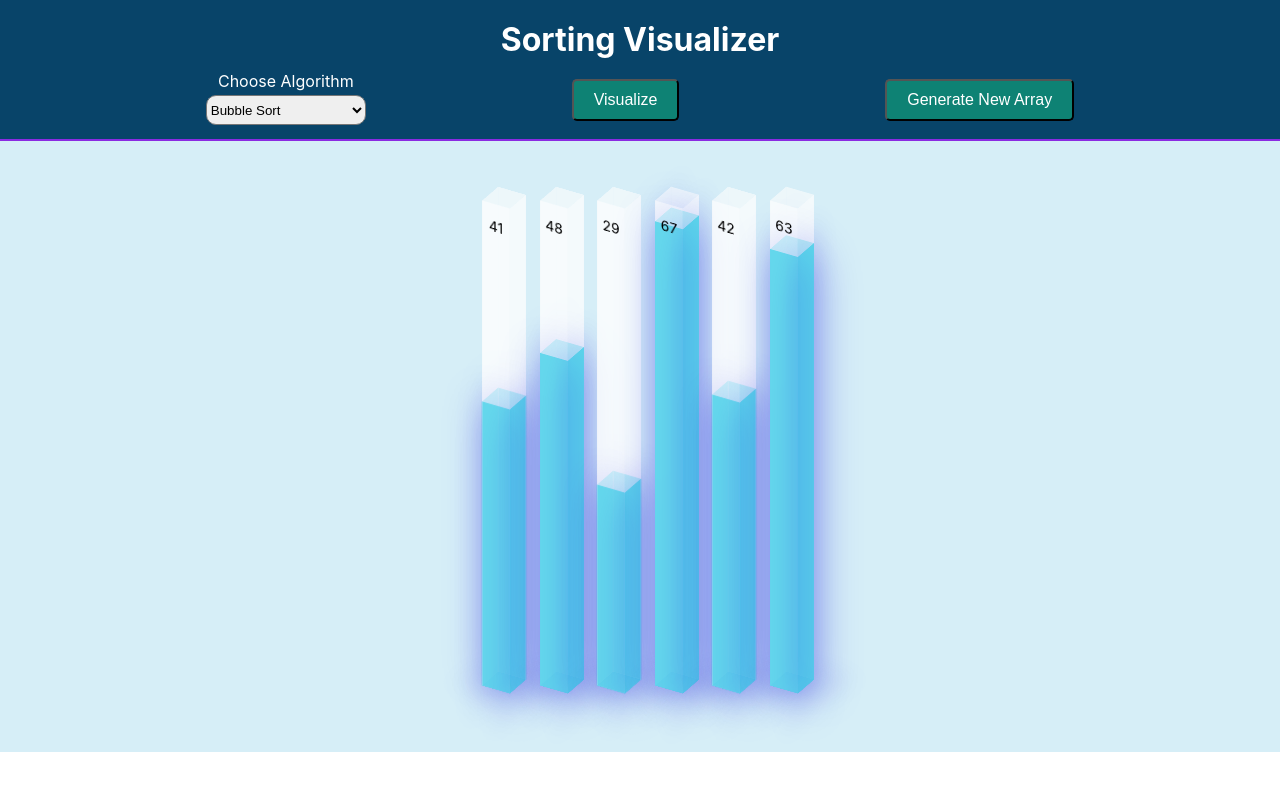
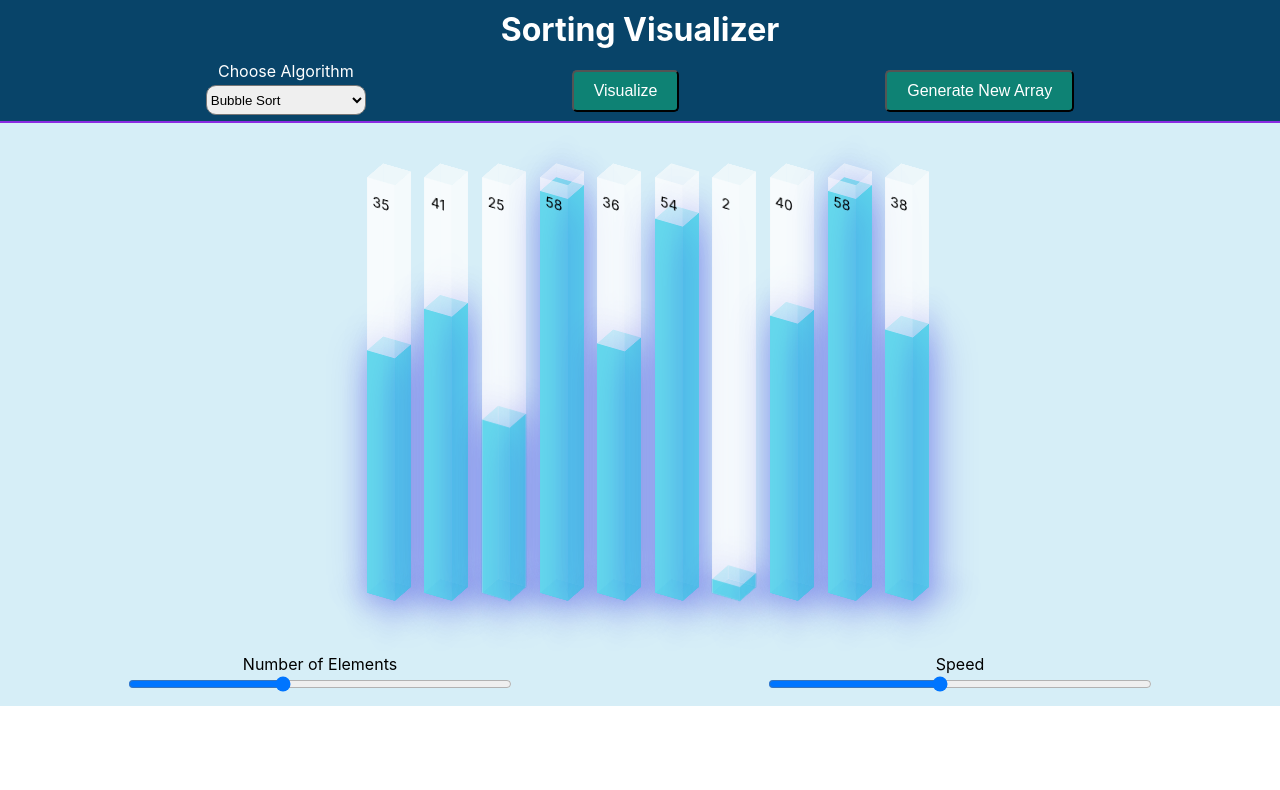
Before and after one commit to EricBryann/sorting_visualizer, a React (Create React App) app: page / in a window 1280 px wide. Shown: the top 790 px of the page. Built offline with nearby package versions, Linux system fonts and the light colour scheme.

Commit message:
refactor code

```diff
--- a/src/App.js
+++ b/src/App.js
@@ -1,71 +1,21 @@
-import React, { useState, useEffect } from "react";
+import React from "react";
 import Bar from "./components/bar/Bar";
 import Header from "./components/header/Header";
-import bubbleSort from "./algorithms/bubble-sort/bubbleSort";
-import selectionSort from "./algorithms/selection-sort/selectionSort";
-import insertionSort from "./algorithms/insertion-sort/insertionSort";
-import mergeSort from "./algorithms/merge-sort/mergeSort";
-import quickSort from "./algorithms/quick-sort/quickSort";
-import { removeAllSortedBarColors } from "./shared/barColors";
+import Slider from "./components/slider/slider";
+import useSortingAlgorithm from "./useSortingAlgorithm";
 
 function App() {
-  const [algoChoice, setAlgoChoice] = useState("bubbleSort");
-  const [arrayValues, setArrayValues] = useState([]);
-  const [isRunning, setIsRunning] = useState(false);
-  const [arrayLength, setArrayLength] = useState(6);
-
-  useEffect(() => {
-    removeAllSortedBarColors(arrayValues.length);
-    const array = [];
-    for (let i = 0; i < arrayLength; i++) {
-      array.push(Math.floor(Math.random() * 71));
-    }
-    setArrayValues(array);
-  }, [algoChoice]);
-
-  const visualizeAlgo = async () => {
-    if (isRunning) return;
-    switch (algoChoice) {
-      case "bubbleSort":
-        setIsRunning(true);
-        await bubbleSort(arrayValues, setArrayValues);
-        setIsRunning(false);
-        break;
-      case "selectionSort":
-        setIsRunning(true);
-        await selectionSort(arrayValues, setArrayValues);
-        setIsRunning(false);
-        break;
-      case "insertionSort":
-        setIsRunning(true);
-        await insertionSort(arrayValues, setArrayValues);
-        setIsRunning(false);
-        break;
-      case "mergeSort":
-        setIsRunning(true);
-        await mergeSort(arrayValues, setArrayValues);
-        setIsRunning(false);
-        break;
-      case "quickSort":
-        setIsRunning(true);
-        await quickSort(arrayValues, setArrayValues);
-        setIsRunning(false);
-        break;
-      default:
-        return;
-    }
-  };
-
-  const generateNewArray = () => {
-    if (isRunning) return;
-    removeAllSortedBarColors(arrayValues.length);
-    const array = [];
-    for (let i = 0; i < arrayLength; i++) {
-      array.push(Math.floor(Math.random() * 71));
-    }
-    setArrayValues(array);
-  };
-
+  const {
+    setAlgoChoice,
+    visualizeAlgo,
+    generateNewArray,
+    arrayLength,
+    arrayValues,
+    setArrayLength,
+    speed,
+    setSpeed,
+    isRunning,
+  } = useSortingAlgorithm();
   return (
     <div className="App">
       <Header
@@ -73,7 +23,16 @@ function App() {
         visualizeAlgo={visualizeAlgo}
         generateNewArray={generateNewArray}
       />
-      <Bar values={arrayValues} />
+      <div style={{ backgroundColor: "rgb(214, 238, 247)" }}>
+        <Bar values={arrayValues} />
+        <Slider
+          arrayLength={arrayLength}
+          setArrayLength={setArrayLength}
+          speed={speed}
+          setSpeed={setSpeed}
+          isRunning={isRunning}
+        />
+      </div>
     </div>
   );
 }
--- a/src/algorithms/bubble-sort/bubbleSort.js
+++ b/src/algorithms/bubble-sort/bubbleSort.js
@@ -8,7 +8,8 @@ import {
 import { delay } from "../../shared/delay";
 import { swap } from "../../shared/swap";
 
-export default async function bubbleSort(arrayValues, setArrayValues) {
+export default async function bubbleSort(arrayValues, setArrayValues, speed) {
+  const time = Math.floor(2000 / speed);
   removeAllSortedBarColors(arrayValues.length);
   let temp = new Array(...arrayValues);
   let change = false;
@@ -24,7 +25,7 @@ export default async function bubbleSort(arrayValues, setArrayValues) {
         await setArrayValues(temp);
       }
 
-      await delay(200);
+      await delay(time);
       removeVisitingColor(j);
       removeVisitingColor(j + 1);
     }
--- a/src/algorithms/insertion-sort/insertionSort.js
+++ b/src/algorithms/insertion-sort/insertionSort.js
@@ -6,24 +6,29 @@ import {
 } from "../../shared/barColors";
 import { delay } from "../../shared/delay";
 
-export default async function insertionSort(arrayValues, setArrayValues) {
+export default async function insertionSort(
+  arrayValues,
+  setArrayValues,
+  speed
+) {
+  const time = Math.floor(2000 / speed);
   removeAllSortedBarColors(arrayValues.length);
   let temp = new Array(...arrayValues);
   for (let i = 1; i < arrayValues.length; i++) {
     let j = i;
     const current = temp[i];
     addVisitingColor(i);
-    await delay(300);
+    await delay(time);
     while (j > 0 && current < temp[j - 1]) {
       addVisitingColor(j);
-      await delay(300);
+      await delay(time);
       temp[j] = temp[j - 1];
       temp = new Array(...temp);
       setArrayValues(temp);
-      await delay(300);
+      await delay(time);
       if (j !== i) {
         removeVisitingColor(j);
-        await delay(300);
+        await delay(time);
       }
       j--;
     }
@@ -31,7 +36,7 @@ export default async function insertionSort(arrayValues, setArrayValues) {
     temp[j] = current;
     temp = new Array(...temp);
     setArrayValues(temp);
-    await delay(300);
+    await delay(time);
     removeVisitingColor(i);
   }
 
--- a/src/algorithms/merge-sort/mergeSort.js
+++ b/src/algorithms/merge-sort/mergeSort.js
@@ -6,7 +6,7 @@ import {
 } from "../../shared/barColors";
 import { delay } from "../../shared/delay";
 
-const merge = async (array, start, mid, end, setArrayValues) => {
+const merge = async (array, start, mid, end, setArrayValues, time) => {
   let temp = [];
   let i = start;
   let j = mid + 1;
@@ -35,26 +35,27 @@ const merge = async (array, start, mid, end, setArrayValues) => {
     array[i] = temp[i - start];
     const temp2 = new Array(...array);
     setArrayValues(temp2);
-    await delay(200);
+    await delay(time);
   }
   for (let i = start; i <= end; i++) {
     removeVisitingColor(i);
   }
 };
 
-const mergeSortHelper = async (array, start, end, setArrayValues) => {
+const mergeSortHelper = async (array, start, end, setArrayValues, time) => {
   if (start >= end) return;
   const mid = Math.floor((start + end) / 2);
-  await mergeSortHelper(array, start, mid, setArrayValues);
+  await mergeSortHelper(array, start, mid, setArrayValues, time);
 
-  await mergeSortHelper(array, mid + 1, end, setArrayValues);
+  await mergeSortHelper(array, mid + 1, end, setArrayValues, time);
 
-  await merge(array, start, mid, end, setArrayValues);
+  await merge(array, start, mid, end, setArrayValues, time);
 };
 
-export default async function mergeSort(arrayValues, setArrayValues) {
+export default async function mergeSort(arrayValues, setArrayValues, speed) {
+  const time = Math.floor(2000 / speed);
   removeAllSortedBarColors(arrayValues.length);
   let arr = new Array(...arrayValues);
-  await mergeSortHelper(arr, 0, arr.length - 1, setArrayValues);
+  await mergeSortHelper(arr, 0, arr.length - 1, setArrayValues, time);
   addAllSortedBarColors(arrayValues.length);
 }
--- a/src/algorithms/quick-sort/quickSort.js
+++ b/src/algorithms/quick-sort/quickSort.js
@@ -7,7 +7,7 @@ import {
 import { delay } from "../../shared/delay";
 import { swap } from "../../shared/swap";
 
-const helper = async (array, start, end, setArrayValues) => {
+const helper = async (array, start, end, setArrayValues, time) => {
   if (start > end) return;
   let pivot = start;
   let left = start + 1;
@@ -17,7 +17,7 @@ const helper = async (array, start, end, setArrayValues) => {
   while (right >= left) {
     addVisitingColor(left);
     addVisitingColor(right);
-    await delay(200);
+    await delay(time);
     if (array[left] > array[pivot] && array[right] < array[pivot]) {
       swap(array, left, right);
       const temp = new Array(...array);
@@ -28,13 +28,13 @@ const helper = async (array, start, end, setArrayValues) => {
       removeVisitingColor(left);
       left++;
       if (left < array.length) addVisitingColor(left);
-      await delay(200);
+      await delay(time);
     }
     if (array[right] >= array[pivot]) {
       removeVisitingColor(right);
       right--;
       if (right > 0) addVisitingColor(right);
-      await delay(200);
+      await delay(time);
     }
 
     if (left < array.length) removeVisitingColor(left);
@@ -46,15 +46,16 @@ const helper = async (array, start, end, setArrayValues) => {
   addSortedBarColor(right);
   setArrayValues(temp);
   removeVisitingColor(pivot);
-  await delay(200);
+  await delay(time);
 
   await helper(array, start, right - 1, setArrayValues);
   await helper(array, right + 1, end, setArrayValues);
 };
 
-export default async function quickSort(arrayValues, setArrayValues) {
+export default async function quickSort(arrayValues, setArrayValues, speed) {
+  const time = Math.floor(2000 / speed);
   removeAllSortedBarColors(arrayValues.length);
   const temp = new Array(...arrayValues);
-  await helper(temp, 0, arrayValues.length - 1, setArrayValues);
+  await helper(temp, 0, arrayValues.length - 1, setArrayValues, time);
   setArrayValues(temp);
 }
--- a/src/algorithms/selection-sort/selectionSort.js
+++ b/src/algorithms/selection-sort/selectionSort.js
@@ -7,7 +7,12 @@ import {
 import { delay } from "../../shared/delay";
 import { swap } from "../../shared/swap";
 
-export default async function selectionSort(arrayValues, setArrayValues) {
+export default async function selectionSort(
+  arrayValues,
+  setArrayValues,
+  speed
+) {
+  const time = Math.floor(2000 / speed);
   removeAllSortedBarColors(arrayValues.length);
   let temp = new Array(...arrayValues);
   for (let i = temp.length - 1; i >= 0; i--) {
@@ -22,7 +27,7 @@ export default async function selectionSort(arrayValues, setArrayValues) {
         await setArrayValues(temp);
       }
 
-      await delay(200);
+      await delay(time);
       removeVisitingColor(j);
     }
     swap(temp, i, max);
--- a/src/components/bar/Bar.css
+++ b/src/components/bar/Bar.css
@@ -3,12 +3,11 @@
   display: flex;
   justify-content: center;
   align-items: center;
-  background-color: rgb(214, 238, 247);
 }
 
 .bar {
   width: 2.5vw;
-  height: 70vh;
+  height: 60vh;
   margin: 2% 1%;
   transform-style: preserve-3d;
   transform: rotateX(-30deg) rotateY(-30deg);
@@ -46,7 +45,7 @@
 .bottom {
   height: 2.5vw;
   transform-origin: top;
-  transform: translateY(70vh) rotateX(-90deg);
+  transform: translateY(60vh) rotateX(-90deg);
   background-color: rgba(0, 191, 225, 0.5);
   box-shadow: 5px 5px 50px 5px rgba(0, 4, 225, 0.2);
   transition: 0.3s;
--- a/src/components/bar/Bar.jsx
+++ b/src/components/bar/Bar.jsx
@@ -13,7 +13,7 @@ export default function Bar({ values }) {
               className={`color-bar add-color-${i}`}
               style={{
                 height: `${value}vh`,
-                transform: `translateY(${70 - value}vh)`,
+                transform: `translateY(${60 - value}vh)`,
               }}
             ></div>
           </div>
@@ -22,7 +22,7 @@ export default function Bar({ values }) {
               className={`color-bar add-color-${i}`}
               style={{
                 height: `${value}vh`,
-                transform: `translateY(${70 - value}vh)`,
+                transform: `translateY(${60 - value}vh)`,
               }}
             ></div>
           </div>
@@ -31,7 +31,7 @@ export default function Bar({ values }) {
               className={`color-bar add-color-${i}`}
               style={{
                 height: `${value}vh`,
-                transform: `translateY(${70 - value}vh)`,
+                transform: `translateY(${60 - value}vh)`,
               }}
             ></div>
           </div>
@@ -40,7 +40,7 @@ export default function Bar({ values }) {
               className={`color-bar add-color-${i}`}
               style={{
                 height: `${value}vh`,
-                transform: `translateY(${70 - value}vh)`,
+                transform: `translateY(${60 - value}vh)`,
               }}
             ></div>
           </div>
--- a/src/components/header/Header.css
+++ b/src/components/header/Header.css
@@ -1,7 +1,6 @@
 .header-class {
   background-color: rgb(8, 68, 105);
   display: grid;
-  padding: 10px 0;
   border-bottom: 2px solid blueviolet;
 }
 .button-class {
@@ -25,7 +24,7 @@
   justify-content: center;
   flex-direction: column;
   align-items: center;
-  margin-bottom: 4px;
+  margin-bottom: 6px;
 }
 
 .algo-label {
@@ -38,3 +37,21 @@
   height: 30px;
   border-radius: 10px;
 }
+
+.slider {
+  display: flex;
+  justify-content: center;
+  width: 30vw;
+}
+
+.slider-class {
+  display: flex;
+  justify-content: space-around;
+  padding-bottom: 12px;
+}
+
+.slider-container {
+  display: flex;
+  flex-direction: column;
+  align-items: center;
+}
--- /dev/null
+++ b/src/components/slider/slider.jsx
@@ -0,0 +1,43 @@
+import React from "react";
+
+export default function Slider({
+  arrayLength,
+  setArrayLength,
+  speed,
+  setSpeed,
+  isRunning,
+}) {
+  return (
+    <div className="slider-class">
+      <div className="slider-container">
+        <label>Number of Elements</label>
+        <input
+          type="range"
+          min="2"
+          max="22"
+          value={arrayLength}
+          onChange={(e) => {
+            if (isRunning) return;
+            setArrayLength(e.target.value);
+          }}
+          className="slider"
+        />
+      </div>
+
+      <div className="slider-container">
+        <label>Speed</label>
+        <input
+          type="range"
+          min="1"
+          max="10"
+          value={speed}
+          onChange={(e) => {
+            if (isRunning) return;
+            setSpeed(e.target.value);
+          }}
+          className="slider"
+        />
+      </div>
+    </div>
+  );
+}
--- /dev/null
+++ b/src/useSortingAlgorithm.js
@@ -0,0 +1,78 @@
+import React, { useState, useEffect } from "react";
+import bubbleSort from "./algorithms/bubble-sort/bubbleSort";
+import selectionSort from "./algorithms/selection-sort/selectionSort";
+import insertionSort from "./algorithms/insertion-sort/insertionSort";
+import mergeSort from "./algorithms/merge-sort/mergeSort";
+import quickSort from "./algorithms/quick-sort/quickSort";
+import { removeAllSortedBarColors } from "./shared/barColors";
+
+export default function useSortingAlgorithm() {
+  const [algoChoice, setAlgoChoice] = useState("bubbleSort");
+  const [arrayValues, setArrayValues] = useState([]);
+  const [isRunning, setIsRunning] = useState(false);
+  const [arrayLength, setArrayLength] = useState(10);
+  const [speed, setSpeed] = useState(5);
+
+  useEffect(() => {
+    removeAllSortedBarColors(arrayValues.length);
+    const array = [];
+    for (let i = 0; i < arrayLength; i++) {
+      array.push(Math.floor(Math.random() * 61));
+    }
+    setArrayValues(array);
+  }, [algoChoice, arrayLength]);
+
+  const visualizeAlgo = async () => {
+    if (isRunning) return;
+    switch (algoChoice) {
+      case "bubbleSort":
+        setIsRunning(true);
+        await bubbleSort(arrayValues, setArrayValues, speed);
+        setIsRunning(false);
+        break;
+      case "selectionSort":
+        setIsRunning(true);
+        await selectionSort(arrayValues, setArrayValues, speed);
+        setIsRunning(false);
+        break;
+      case "insertionSort":
+        setIsRunning(true);
+        await insertionSort(arrayValues, setArrayValues, speed);
+        setIsRunning(false);
+        break;
+      case "mergeSort":
+        setIsRunning(true);
+        await mergeSort(arrayValues, setArrayValues, speed);
+        setIsRunning(false);
+        break;
+      case "quickSort":
+        setIsRunning(true);
+        await quickSort(arrayValues, setArrayValues, speed);
+        setIsRunning(false);
+        break;
+      default:
+        return;
+    }
+  };
+
+  const generateNewArray = () => {
+    if (isRunning) return;
+    removeAllSortedBarColors(arrayValues.length);
+    const array = [];
+    for (let i = 0; i < arrayLength; i++) {
+      array.push(Math.floor(Math.random() * 61));
+    }
+    setArrayValues(array);
+  };
+  return {
+    isRunning,
+    setAlgoChoice,
+    visualizeAlgo,
+    generateNewArray,
+    arrayLength,
+    arrayValues,
+    setArrayLength,
+    speed,
+    setSpeed,
+  };
+}
```
